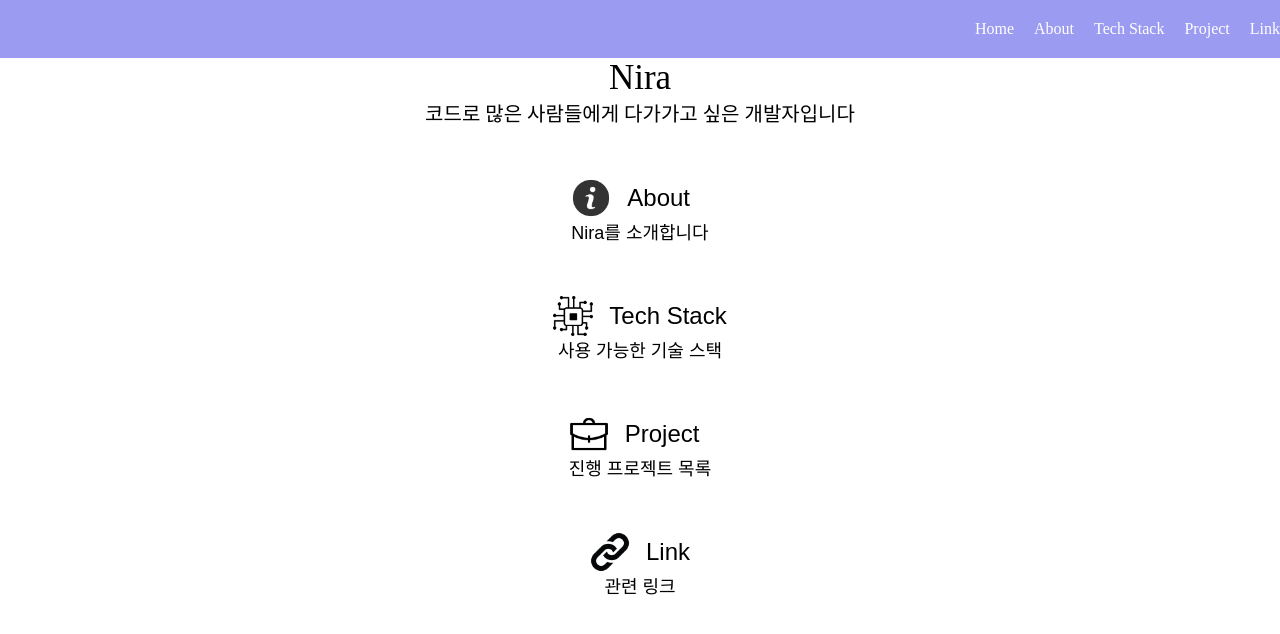
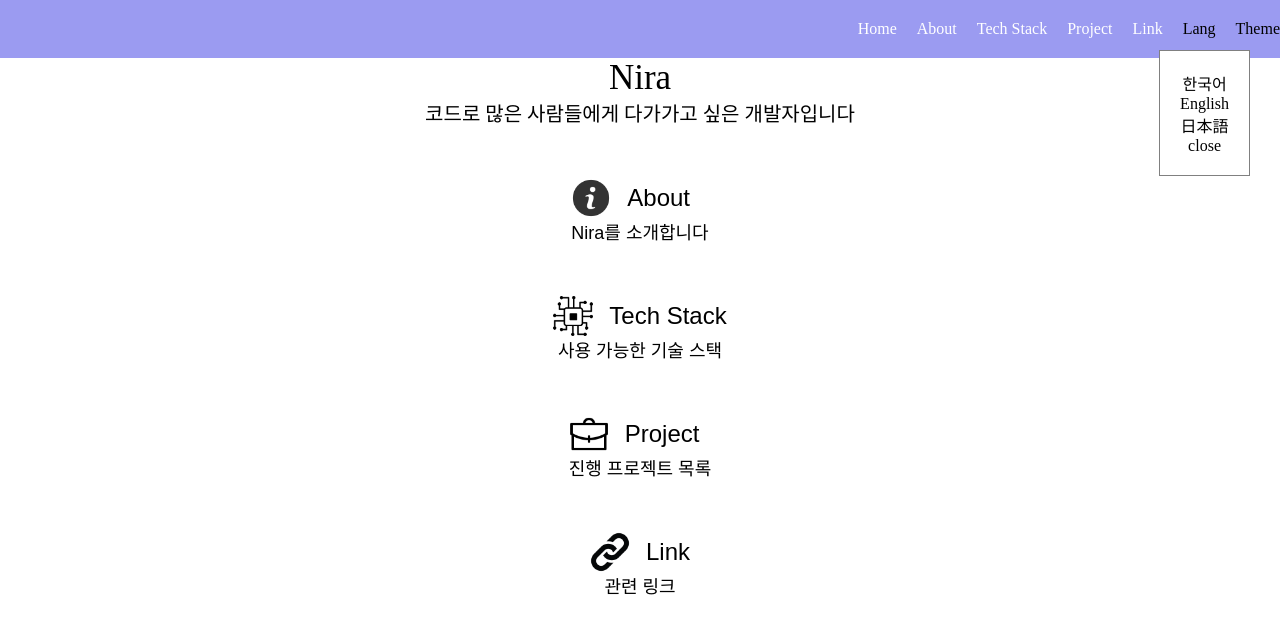
Before and after one commit to prunusnira/personalpage-vue, a Vue app: page / in a window 1280 px wide. Shown: the top 634 px of the page. Built offline with nearby package versions, Linux system fonts and the light colour scheme.

Commit message:
헤더 추가 작업 - 메뉴 및 pinia 설정 (init)

```diff
--- a/src/views/HeaderView.vue
+++ b/src/views/HeaderView.vue
@@ -5,6 +5,7 @@ export default {
       headerOuter: "headerOuter",
       headerTitle: "title",
       headerMenu: "menu",
+      langFloat: "langFloat",
     };
   },
 };
@@ -21,8 +22,17 @@ export default {
       <RouterLink to="/tech">Tech Stack</RouterLink>
       <RouterLink to="/project">Project</RouterLink>
       <RouterLink to="/link">Link</RouterLink>
+      <div>Lang</div>
+      <div>Theme</div>
     </div>
   </section>
+
+  <div :class="langFloat">
+    <div>한국어</div>
+    <div>English</div>
+    <div>日本語</div>
+    <div>close</div>
+  </div>
 </template>
 
 <style scoped>
@@ -47,6 +57,16 @@ export default {
   gap: 20px;
 }
 
+.langFloat {
+  position: absolute;
+  top: 50px;
+  right: 30px;
+  border: solid 0.5px gray;
+  background-color: white;
+  padding: 20px;
+  text-align: center;
+}
+
 a {
   color: white;
   text-decoration: none;
```
